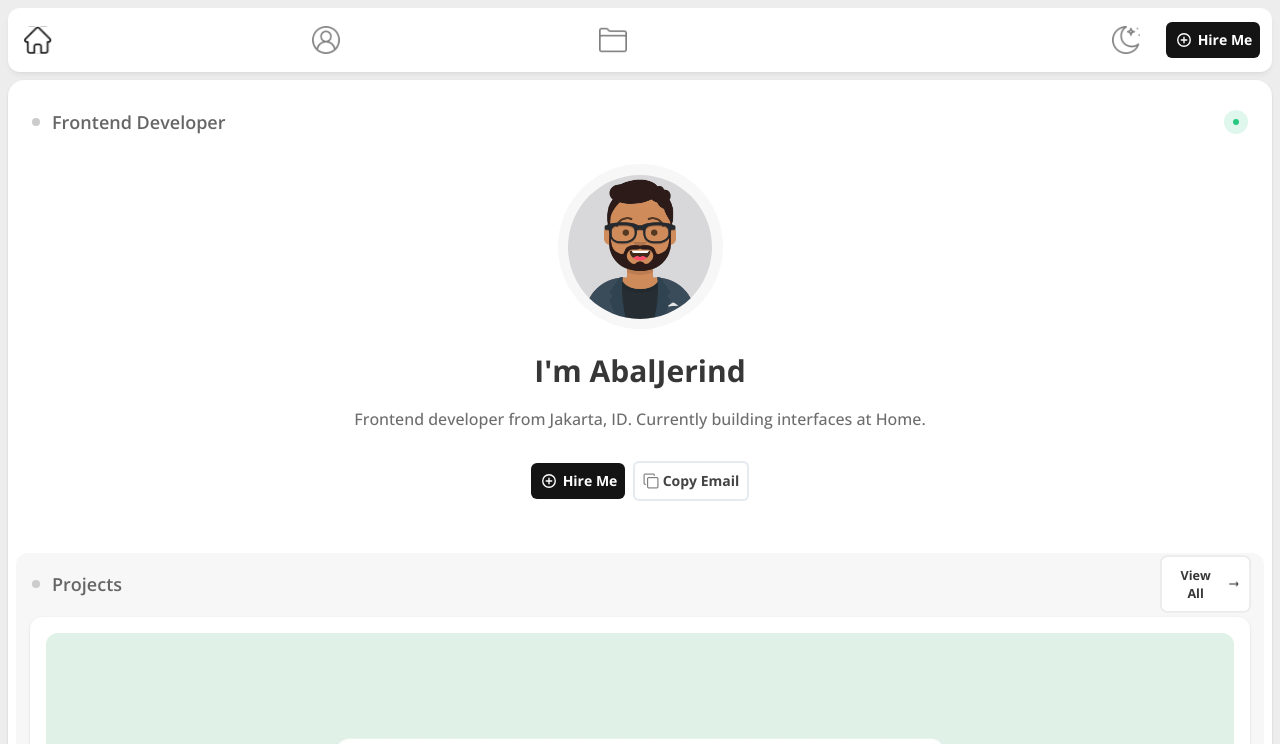
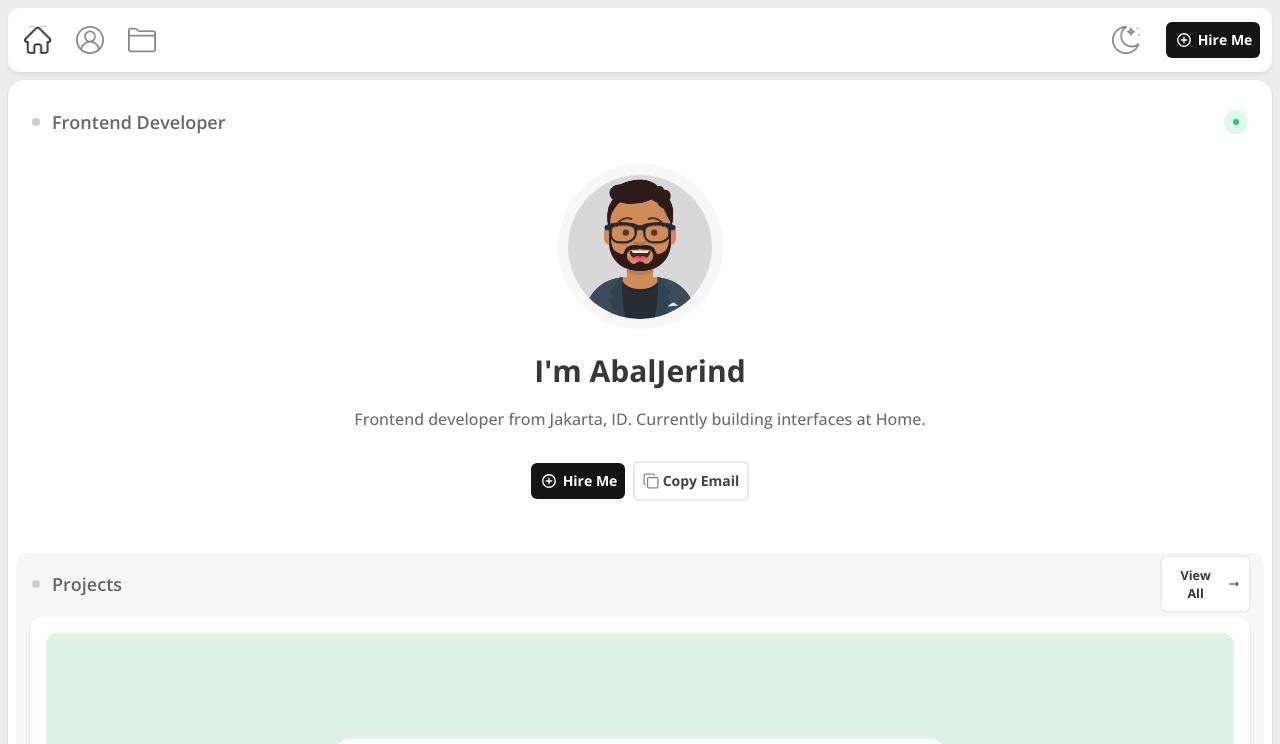
Before and after one commit to Abaljerind/portofolio-jerind, a React (Vite) app: page / in a window 1280 px wide. Shown: the top 744 px of the page. Built offline with nearby package versions, Linux system fonts and the light colour scheme.

Commit message:
Add styles for breakpoint md for tag ul
Add styles for justify start and gap

```diff
--- a/src/components/NavItems.jsx
+++ b/src/components/NavItems.jsx
@@ -10,7 +10,7 @@ export default function NavItems() {
   ];
 
   return (
-    <ul className="flex justify-between">
+    <ul className="flex justify-between md:justify-start md:gap-6">
       {menuItems.map((nav, index) => {
         return (
           <li className="group relative cursor-pointer" key={index + 1}>
```
